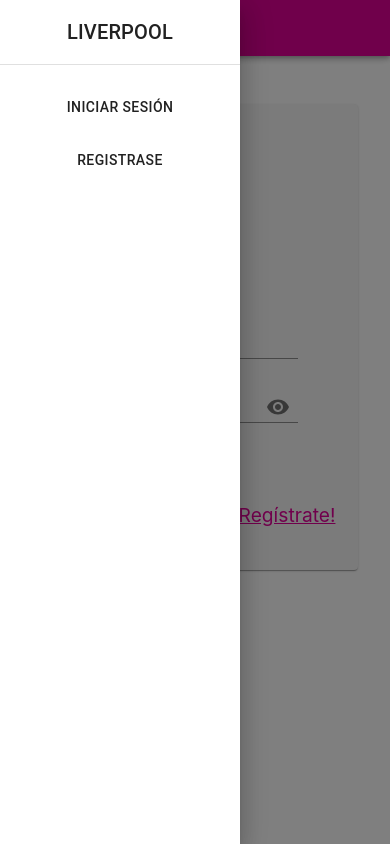
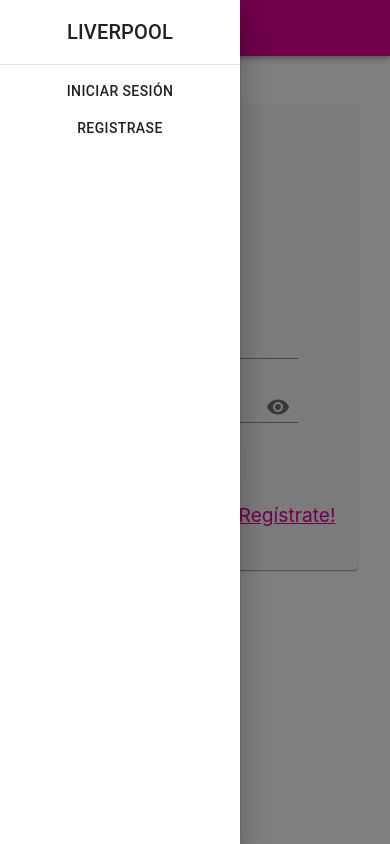
Before and after one commit to blueflamehaze/browser-search-liverpool, a React (Create React App) app: page / in a window 390 px wide. Both pictures are taken after a click on the button 24 px from the left and 28 px from the top of the page. Built offline with nearby package versions, Linux system fonts and the light colour scheme; no server answers.

Commit message:
feat: add logout function

```diff
--- a/src/common/layout/Header.jsx
+++ b/src/common/layout/Header.jsx
@@ -1,4 +1,4 @@
-import * as React from "react";
+import React, { useState } from "react";
 import PropTypes from "prop-types";
 import AppBar from "@mui/material/AppBar";
 import Box from "@mui/material/Box";
@@ -6,9 +6,6 @@
 import Drawer from "@mui/material/Drawer";
 import IconButton from "@mui/material/IconButton";
 import List from "@mui/material/List";
-import ListItem from "@mui/material/ListItem";
-import ListItemButton from "@mui/material/ListItemButton";
-import ListItemText from "@mui/material/ListItemText";
 import MenuIcon from "@mui/icons-material/Menu";
 import Toolbar from "@mui/material/Toolbar";
 import Typography from "@mui/material/Typography";
@@ -16,16 +13,23 @@
 import "./Header.css";
 import "../../App.css";
 import { Link } from "react-router-dom";
+import { useSelector } from "react-redux";
+import { selectUser } from "../../features/userSlice";
+import { auth } from "../../firebase";
 
 const drawerWidth = 240;
-const navItems = ["Registrarse", "Iniciar sesión"];
 
 function Header(props) {
   const { window } = props;
-  const [mobileOpen, setMobileOpen] = React.useState(false);
+  const [mobileOpen, setMobileOpen] = useState(false);
+  const user = useSelector(selectUser);
 
   const handleDrawerToggle = () => {
     setMobileOpen(!mobileOpen);
+  };
+
+  const handleLogout = () => {
+    auth.signOut();
   };
 
   const drawer = (
@@ -35,16 +39,26 @@
       </Typography>
       <Divider />
       <List>
-        <p>
+        <div>
+          {user ? (
+            <p>{String(user.name).split("@")[0]}</p>
+          ) : (
             <Button color="inherit" component={Link} to="/">
               Iniciar sesión
             </Button>
-        </p>
-        <p>
+          )}
+        </div>
+        <div>
+          {user ? (
+            <Button color="inherit" onClick={handleLogout}>
+              Cerrar sesión
+            </Button>
+          ) : (
             <Button color="inherit" component={Link} to="/register">
               Registrase
             </Button>
-        </p>
+          )}
+        </div>
       </List>
     </Box>
   );
@@ -74,12 +88,22 @@
             LIVERPOOL
           </Typography>
           <Box sx={{ display: { xs: "none", sm: "block" } }}>
+            {user ? (
+              <span>{String(user.name).split("@")[0]}</span>
+            ) : (
               <Button color="inherit" component={Link} to="/">
                 Iniciar sesión
               </Button>
+            )}
+            {user ? (
+              <Button color="inherit" onClick={handleLogout}>
+                Cerrar sesión
+              </Button>
+            ) : (
               <Button color="inherit" component={Link} to="/register">
                 Registrase
               </Button>
+            )}
           </Box>
         </Toolbar>
       </AppBar>
```
Also changed, not shown: src/features/components/Alert.jsx (added, +8 -0 lines). Lines whose indentation alone changed are shown as unchanged.
